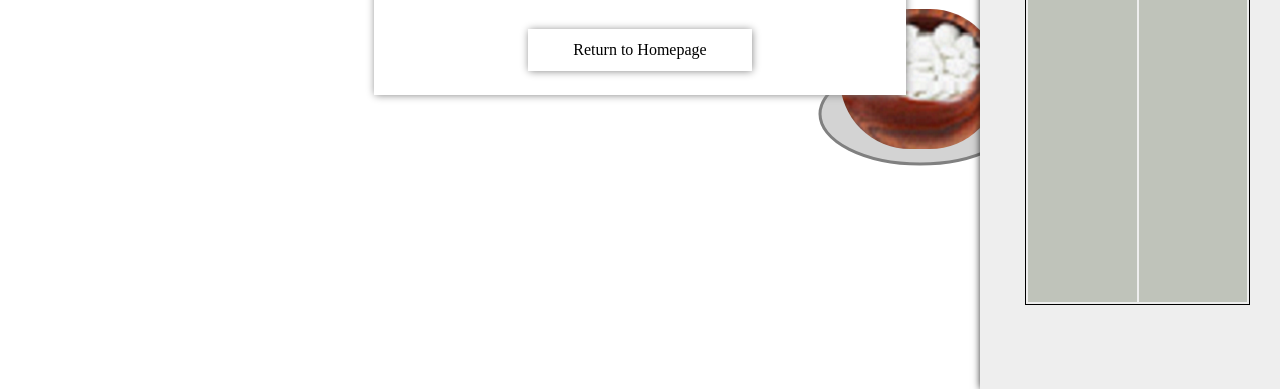
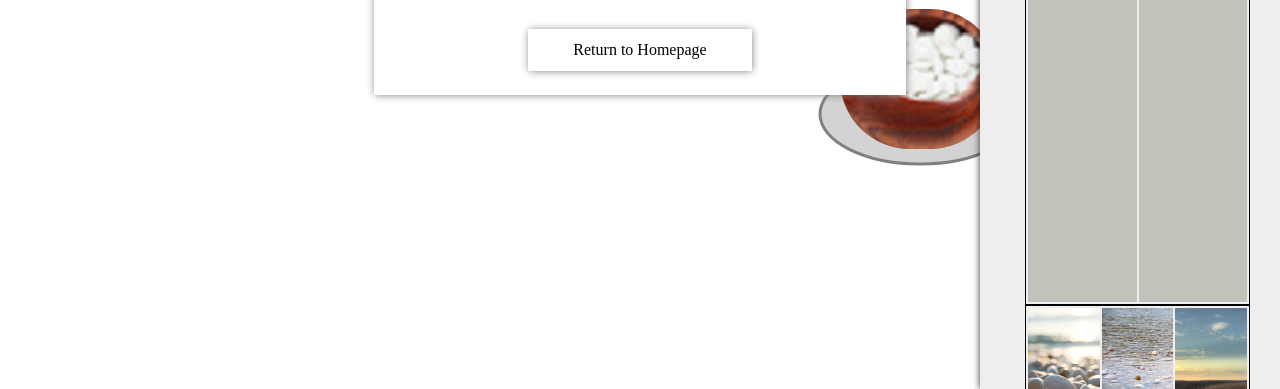
Before and after one commit to Seng299Group/go-project-server, a website: page public/GameView.html in a window 1280 px wide. Shown: the part 411-800 px from the top of the page. Drawn offline with nearby package versions, Linux system fonts and the light colour scheme; no server answers.

Commit message:
Added Backgrounds

```diff
--- a/public/GameView.html
+++ b/public/GameView.html
@@ -66,6 +66,13 @@
 							<td><div class="playerButton" id="playerTwo" style="background-color: BFC3BA">Player Two</div></td>
 						</tr>
 					</table>
+					<table id="backgroundTable" style="height: 15%">
+						<tr>
+							<td class="backgroundButton"><div id="backOne"></div></td>
+							<td class="backgroundButton"><div id="backTwo"></div></td>
+							<td class="backgroundButton"><div id="backThree"></div></td>
+						</tr>
+					</table>
 				</div>
 			</div>
 
--- a/public/css/buttonBar.css
+++ b/public/css/buttonBar.css
@@ -33,6 +33,27 @@
 	float: left;
 	text-align: center;
 }
+.backgroundButton{
+	height: 10%;
+	width: 30%;
+}
+#backOne{
+	background-image: url("/img/backOne.jpg");
+background-size: cover;
+	width: 100%;
+	height: 100%;
+}
+#backTwo{
+	background-image: url("/img/backTwo.jpg");
+	background-size: cover;
+	width: 100%;
+	height: 100%;}
+#backThree{
+	background-image: url("/img/backThree.jpg");
+background-size: cover;
+	width: 100%;
+	height: 100%;
+}
 img{
 	max-width:100%;
 	max-height:100%;
--- a/public/js/GameViewPage.js
+++ b/public/js/GameViewPage.js
@@ -118,6 +118,15 @@ if (sessionStorage.gameMode === "hotseat") {
         });
 		$("#showBar").click(function () {
 			view.showBar()
+        });
+		$("#backOne").click(function () {
+			document.body.style.backgroundImage = "url(\"/img/backOne.jpg\")";
+        });
+		$("#backTwo").click(function () {
+			document.body.style.backgroundImage = "url(\"/img/backTwo.jpg\")";
+        });
+		$("#backThree").click(function () {
+			document.body.style.backgroundImage = "url(\"/img/backThree.jpg\")";
         });
     })();
 
--- a/public/js/view.js
+++ b/public/js/view.js
@@ -84,6 +84,9 @@ class View {
         // 2. Clearing SVG
         this.__svg.empty();
 
+		//
+		var canvas = makeRectangle(this.__offset, this.__offset, (this.__W - 2 * this.__offset), (this.__H - 2 * this.__offset), "white");
+		this.__svg.append(canvas);
         // 3. Drawing lines (intersections)
         for (var i = 0; i < boardArray.length; i++) {
             var line_v = makeLine((this.__scale * i) + this.__offset, this.__offset, (this.__scale * i) + this.__offset, this.__H - this.__offset, "black", "black");
@@ -151,8 +154,10 @@ class View {
         if(document.getElementById("colourButtonTable").style.visibility == "hidden"){
             document.getElementById("sideBar").style.visibility = "visible";
             document.getElementById("colourButtonTable").style.visibility = "visible";
+			document.getElementById("backgroundTable").style.visibility = "visible";
 		}else{
 			document.getElementById("colourButtonTable").style.visibility = "hidden";
+			document.getElementById("backgroundTable").style.visibility = "hidden";
 			document.getElementById("showBar").style.visibility = "visible";
          }
 	}
@@ -179,7 +184,10 @@ class View {
 			playerTwoButton.style.backgroundColor = "0F8B8D";
 		}
     }
-
+	setPageBackround(){
+		var page = document;
+		page.backgroundImage = "img/go.jpg"
+	}
 	drawButtons(){
 		var buttonBar = document.getElementById('buttonBarWrapper');
 		buttonBar.innerHTML = "<div id=leftButton><i class=\"fa fa-thumbs-down fa-6\" aria-hidden=\"true\"><br>Pass</i></div>\
```
Also changed, not shown: public/img/backOne.jpg (added), public/img/backThree.jpg (added), public/img/backTwo.jpg (added).
